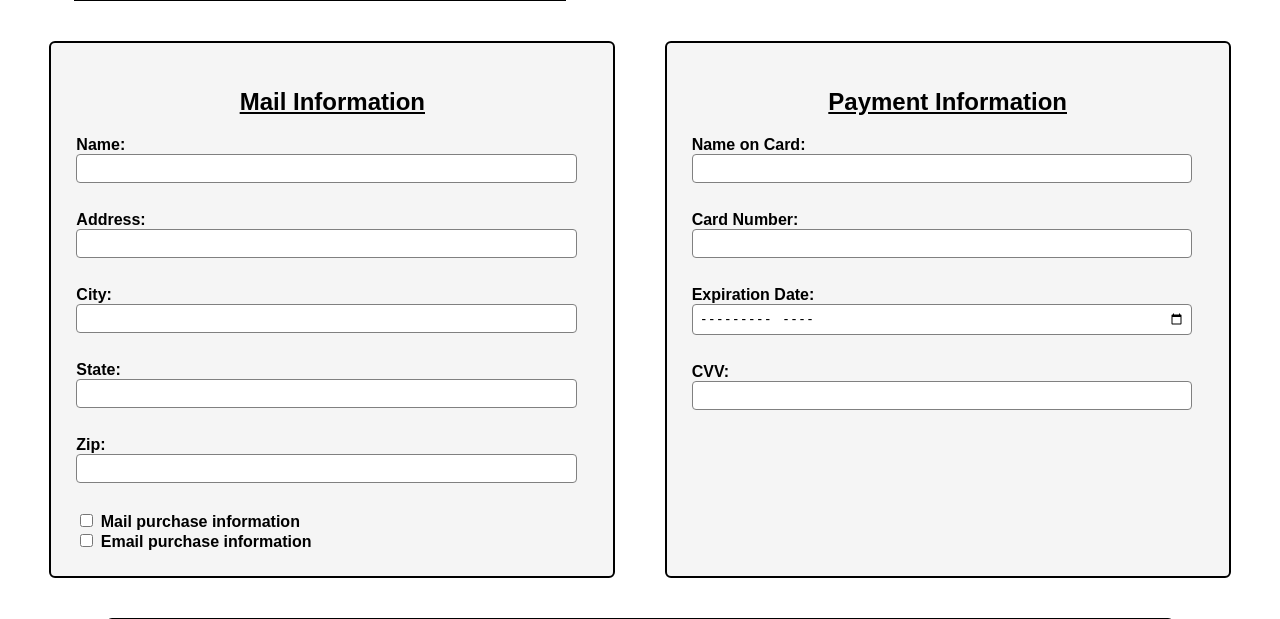
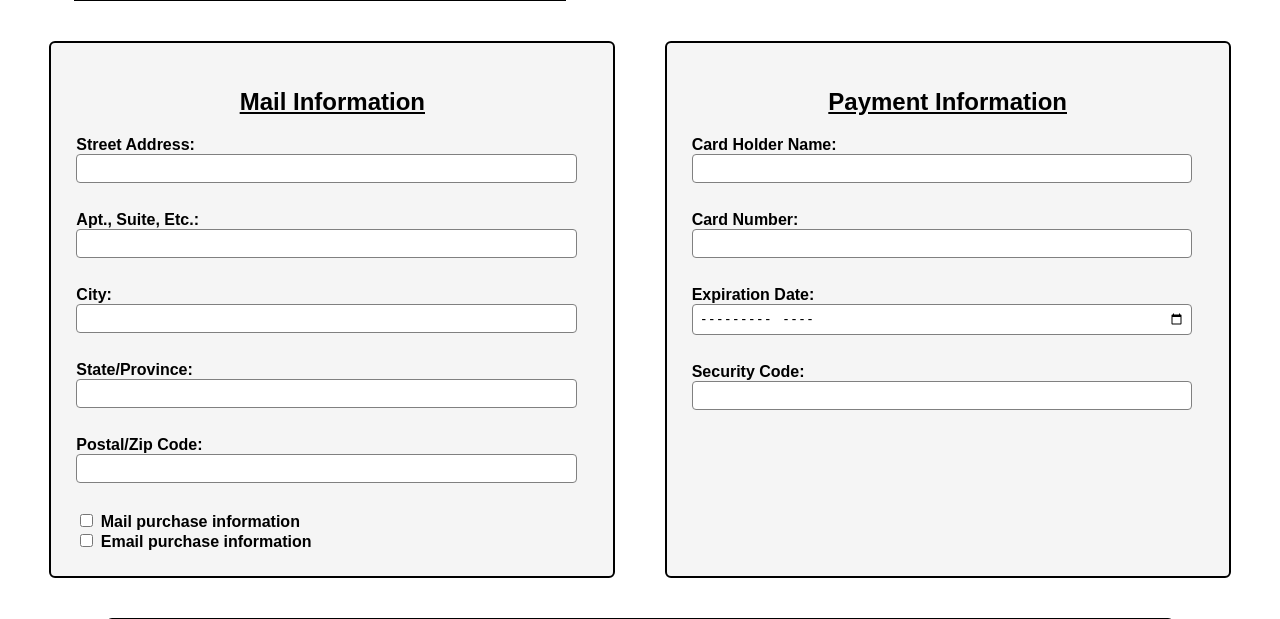
Before and after one commit to wyatt4543/vehicle_sales, a Flask app: page /purchase in a window 1280 px wide. Shown: the part 531-1150 px from the top of the page. Run offline with Flask 3, Linux system fonts and the light colour scheme; the visitor is signed in with stand-in values (Sample User, id 1).

Commit message:
update phrasing on html purchase webpage

```diff
--- a/static/purchase.js
+++ b/static/purchase.js
@@ -32,7 +32,7 @@ document.getElementById("confirmButton").addEventListener("click", async functio
     const saveInfo = document.getElementById("saveInfo").checked;
 
     // Basic validation
-    if (!address || !address2 || !city || !state || !zip ||
+    if (!address || !city || !state || !zip ||
         !cardName || !cardNumber || !expDate || !cvv) {
         alert("⚠️ Please fill out all required fields before confirming your purchase.");
         return;
--- a/templates/purchase.html
+++ b/templates/purchase.html
@@ -32,19 +32,19 @@
     <div class="info-box">
       <h2>Mail Information</h2>
       <form id="mailForm">
-        <label for="name">Name:</label><br>
-        <input type="text" id="name" name="name" required><br><br>
+        <label for="address">Street Address:</label><br>
+        <input type="text" id="address" name="address" required><br><br>
 
-        <label for="address">Address:</label><br>
-        <input type="text" id="address" name="address" required><br><br>
+        <label for="address2">Apt., Suite, Etc.:</label><br>
+        <input type="text" id="address2" name="address2"><br><br>
 
         <label for="city">City:</label><br>
         <input type="text" id="city" name="city" required><br><br>
 
-        <label for="state">State:</label><br>
+        <label for="state">State/Province:</label><br>
         <input type="text" id="state" name="state" required><br><br>
 
-        <label for="zip">Zip:</label><br>
+        <label for="zip">Postal/Zip Code:</label><br>
         <input type="text" id="zip" name="zip" required><br><br>
 
         <label>
@@ -60,7 +60,7 @@
     <div class="info-box">
       <h2>Payment Information</h2>
       <form id="paymentForm">
-        <label for="cardName">Name on Card:</label><br>
+        <label for="cardName">Card Holder Name:</label><br>
         <input type="text" id="cardName" name="cardName" required><br><br>
 
         <label for="cardNumber">Card Number:</label><br>
@@ -69,7 +69,7 @@
         <label for="expDate">Expiration Date:</label><br>
         <input type="month" id="expDate" name="expDate" required><br><br>
 
-        <label for="cvv">CVV:</label><br>
+        <label for="cvv">Security Code:</label><br>
         <input type="password" id="cvv" name="cvv" required maxlength="4"><br><br>
       </form>
     </div>
```
